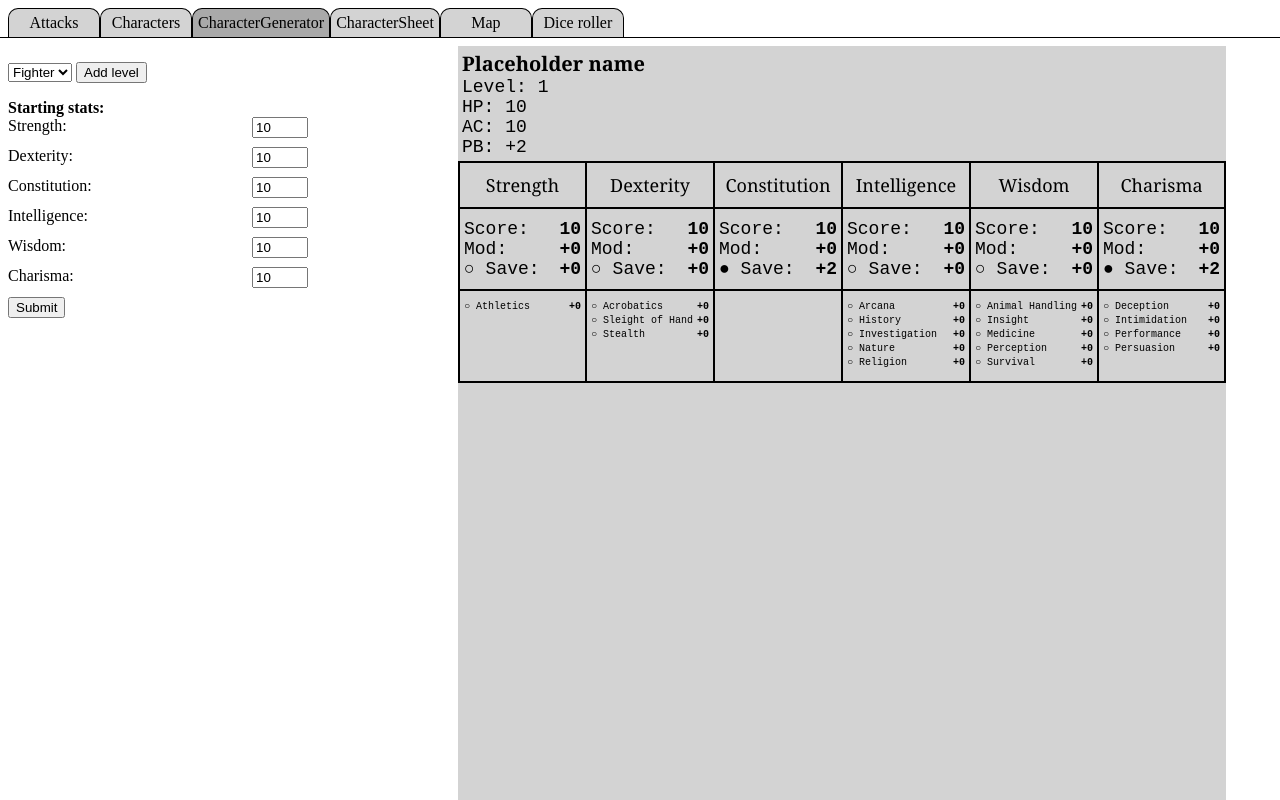
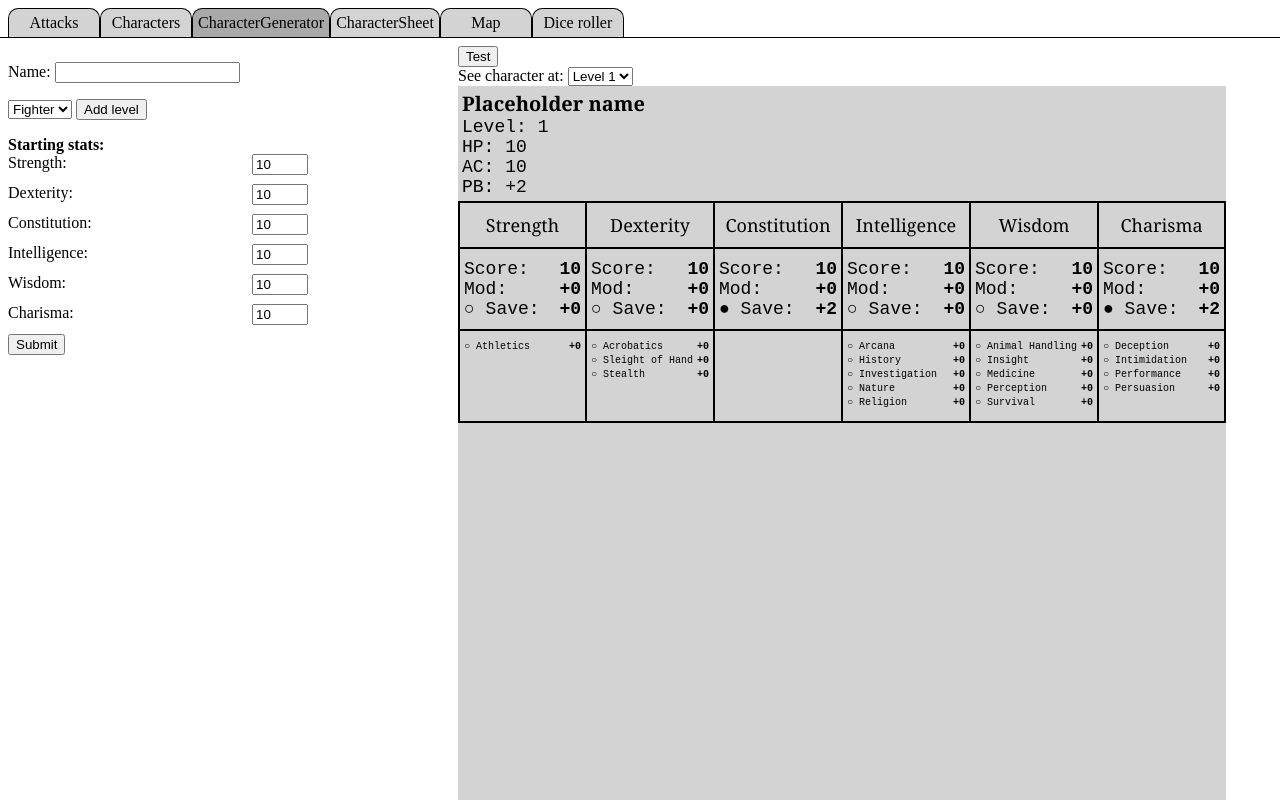
Before and after one commit to busisd/mini-5e-vtt, a React app: page / in a window 1280 px wide. Shown: the top 800 px of the page. Built offline with nearby package versions, Linux system fonts and the light colour scheme.

Commit message:
Format all ts files

```diff
--- a/package.json
+++ b/package.json
@@ -2,7 +2,8 @@
   "scripts": {
     "build": "webpack",
     "watch": "webpack --watch",
-    "start": "webpack serve --open"
+    "start": "webpack serve --open",
+    "format": "npx prettier src/**/*.ts* -w"
   },
   "dependencies": {
     "express": "^4.19.2",
--- a/src/components/CharacterGeneratorView.tsx
+++ b/src/components/CharacterGeneratorView.tsx
@@ -6,7 +6,7 @@ import {
   ClassHitDie,
 } from "../types/characterClasses/characterClasses";
 import { CharacterSheetView } from "./CharacterSheetView";
-import { useState } from "react";
+import { useEffect, useMemo, useState } from "react";
 import {
   basicFighter,
   generateCharacterAtEachLevel,
@@ -24,6 +24,7 @@ export type LevelChoices = {
 
 export type CharacterGeneratorFormData = {
   // Relevant to final output
+  characterName?: string;
   baseStats: StatArray;
   levelChoices: LevelChoices[];
 
@@ -62,6 +63,10 @@ export const CharacterGeneratorView = ({
           onSubmitCallback?.(data as CharacterGeneratorFormData);
         })}
       >
+        <p>
+          <label htmlFor="characterName">Name:</label>{" "}
+          <input id="characterName" {...register("characterName")} />
+        </p>
         <p>
           <select {...register("characterClassToAdd")}>
             {Object.values(CharacterClass).map((characterClass) => (
@@ -232,9 +237,31 @@ const LevelChoicesSelector = ({
 };
 
 export const CharacterSheetAndGeneratorView = () => {
-  const [calculatedCharacter, setCalculatedCharacter] = useState(
-    basicFighter[0],
-  );
+  const [calculatedCharacter, setCalculatedCharacter] = useState(basicFighter);
+
+  const { register, watch, setValue, handleSubmit } = useForm({
+    defaultValues: {
+      levelToView: 0,
+    },
+  });
+  const levelToView = watch("levelToView");
+  console.log("Re-rendering with levelToView:", levelToView);
+
+  const levelViewOptions = useMemo(() => {
+    return calculatedCharacter.map((_character, charLevel) => (
+      <option key={charLevel} value={charLevel}>
+        Level {charLevel + 1}
+      </option>
+    ));
+  }, [calculatedCharacter]);
+
+  /**
+   * We do this in a separate use-effect to avoid race condition between changing
+   * available selection options and setting the chosen option in the select
+   */
+  useEffect(() => {
+    setValue("levelToView", levelViewOptions.length - 1);
+  }, [levelViewOptions, setValue]);
 
   return (
     <div
@@ -247,15 +274,34 @@ export const CharacterSheetAndGeneratorView = () => {
       <CharacterGeneratorView
         onSubmitCallback={(formData) => {
           const calculatedImportedCharacter = generateCharacterAtEachLevel(
+            formData?.characterName ?? "Placeholder name",
             formData.baseStats,
             formData.levelChoices,
           );
-          setCalculatedCharacter(
-            calculatedImportedCharacter[calculatedImportedCharacter.length - 1],
+          setCalculatedCharacter(calculatedImportedCharacter);
+          console.log(
+            "Setting levelToView to:",
+            calculatedImportedCharacter.length - 1,
           );
         }}
       />
-      <CharacterSheetView calculatedCharacter={calculatedCharacter} />
+      <div>
+        <form
+          onSubmit={handleSubmit((data) => {
+            console.log(data);
+          })}
+        >
+          <input type="submit" value="Test" />
+          <br />
+          See character at:{" "}
+          <select {...register("levelToView", { valueAsNumber: true })}>
+            {levelViewOptions}
+          </select>
+        </form>
+        <CharacterSheetView
+          calculatedCharacter={calculatedCharacter[levelToView]}
+        />
+      </div>
     </div>
   );
 };
--- a/src/components/CharacterSheetView.tsx
+++ b/src/components/CharacterSheetView.tsx
@@ -1,7 +1,4 @@
-import {
-  basicFighter,
-  CalculatedCharacter,
-} from "../types/characterBuilder";
+import { basicFighter, CalculatedCharacter } from "../types/characterBuilder";
 import { Proficiency, SkillsByStat } from "../types/skills";
 import { Stat } from "../types/stats";
 
@@ -180,7 +177,9 @@ const CharacterSheet = ({ character }: { character: CalculatedCharacter }) => (
   >
     <div style={{ gridColumnStart: 1, gridColumnEnd: 7, padding: 4 }}>
       <div style={{ fontFamily: "Georgia", fontSize: 20, fontWeight: 700 }}>
-        Placeholder name
+        {character.name != null && character.name !== ""
+          ? character.name
+          : "Placeholder name"}
       </div>
       <div style={{ fontFamily: "monospace", fontSize: 18 }}>
         Level: {character.totalLevel}
--- a/src/components/TabContainer.tsx
+++ b/src/components/TabContainer.tsx
@@ -1,6 +1,6 @@
 import { ReactNode } from "react";
 import upperFirst from "lodash/upperFirst";
-import "./TabContainer.css"
+import "./TabContainer.css";
 
 const TAB_SELECTED = "tab-selected";
 const TAB_UNSELECTED = "tab-unselected";
@@ -38,7 +38,7 @@ const Tab = ({
 const TabContainer = ({
   selectedId,
   setSelectedId,
-  tabIds
+  tabIds,
 }: {
   selectedId: string;
   setSelectedId: SetState<string>;
--- a/src/index.css
+++ b/src/index.css
@@ -1,6 +1,6 @@
 .hello {
   color: red;
-  background: url('./resources/icon.png');
+  background: url("./resources/icon.png");
 }
 
 body {
--- a/src/types/characterBuilder.ts
+++ b/src/types/characterBuilder.ts
@@ -6,13 +6,18 @@ import {
   StatsBySkill,
 } from "./skills";
 import { LevelChoices } from "../components/CharacterGeneratorView";
-import { CharacterClass } from "./characterClasses/characterClasses";
+import {
+  CharacterClass,
+  MiscFeature,
+} from "./characterClasses/characterClasses";
 
 // Proficiencies:
 // Tools, weapons, instruments, armor, languages?
 // Feats/abilities?
 // Actions, bonus actions, reactions?
 // Vision, movement?
+// Misc features
+// "Level 0" characters?
 
 // Spells learned/forgotten
 
@@ -29,6 +34,7 @@ type SaveProficiencyArray = {
 };
 
 export type CalculatedCharacter = {
+  name: string;
   totalLevel: number;
   maxHp: number;
   stats: StatArray;
@@ -38,6 +44,7 @@ export type CalculatedCharacter = {
   skillBonuses: SkillBonusArray;
   saveProficiencies: SaveProficiencyArray;
   saveBonuses: StatArray;
+  miscFeatures?: MiscFeature[];
 };
 
 const generateSkillBonusArray = (
@@ -91,7 +98,6 @@ export type LevelBonus = LevelChoices & {
 const addASIBonus = (stats: StatArray, asis: Stat[]): StatArray => {
   const newStats = { ...stats };
   for (const stat of asis) {
-    console.log("HMM2", newStats, stat);
     newStats[stat] += 1;
   }
   return newStats;
@@ -110,6 +116,7 @@ const addSkillProficiencies = (
 };
 
 const generateCharacterAtLevel = (
+  name: string,
   baseStats: StatArray,
   levelBonuses: LevelBonus[],
   targetLevel: number,
@@ -120,8 +127,6 @@ const generateCharacterAtLevel = (
   let targetLevelStats = baseStats;
   levelBonusesInRange.forEach((levelBonus) => {
     if (levelBonus.asis != null) {
-      console.log("!!", levelBonus.asis);
-      console.log("HMM", targetLevelStats);
       targetLevelStats = addASIBonus(targetLevelStats, levelBonus.asis);
     }
   });
@@ -141,6 +146,7 @@ const generateCharacterAtLevel = (
 
   const proficiencyBonus = Math.floor(targetLevel / 4) + 2;
   return {
+    name,
     totalLevel: targetLevel,
     maxHp: targetLevelHp,
     stats: targetLevelStats,
@@ -162,13 +168,14 @@ const generateCharacterAtLevel = (
 };
 
 export const generateCharacterAtEachLevel = (
+  name: string,
   baseStats: StatArray,
   levelBonuses: LevelBonus[],
 ) => {
   const characterByLevel = [];
   for (let level = 1; level <= levelBonuses.length; level++) {
     characterByLevel.push(
-      generateCharacterAtLevel(baseStats, levelBonuses, level),
+      generateCharacterAtLevel(name, baseStats, levelBonuses, level),
     );
   }
   return characterByLevel;
@@ -233,6 +240,7 @@ const exampleLevelBonuses: LevelBonus[] = [
 ];
 
 export const exampleCalculatedCharacter = generateCharacterAtEachLevel(
+  "Placeholder name",
   exampleBaseStatArray,
   exampleLevelBonuses,
 );
@@ -247,6 +255,7 @@ const basicFighterBaseStatArray: StatArray = {
 };
 
 export const basicFighter = generateCharacterAtEachLevel(
+  "Placeholder name",
   basicFighterBaseStatArray,
   [{ hp: 10, characterClass: CharacterClass.FIGHTER }],
 );
```
Also changed, not shown: src/components/CharacterSheetV1.tsx (+6 -4 lines), src/components/TabContainer.css (line endings or trailing spaces).
